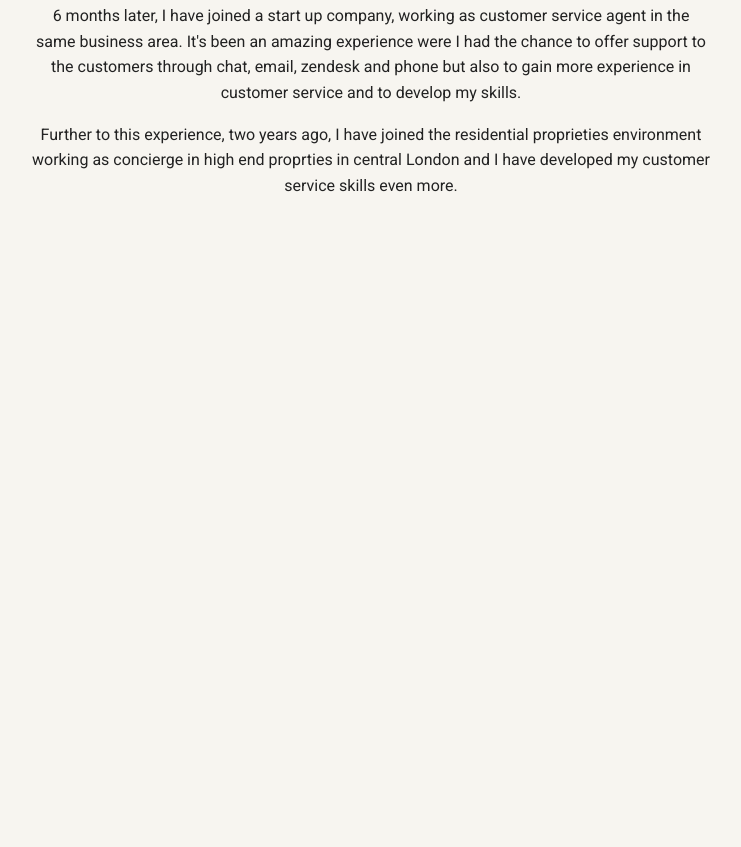
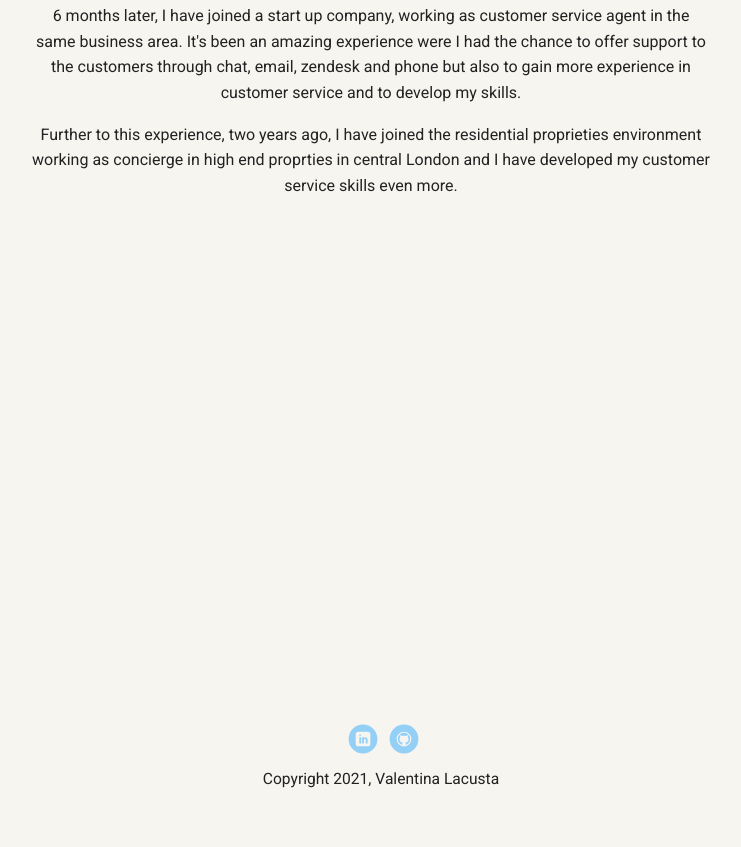
Before and after one commit to lac-oss/projct-1---personal-portfolio, a plain HTML site: page aboutme.html in a window 1280 px wide. Shown: the part 353-1200 px from the top of the page, without its empty margins (269-1010 px from the left). Before the commit the page ends 800 px from the top, so only its background shows below. Drawn offline with Linux system fonts and the light colour scheme; a web font is replaced by a local one.

Commit message:
Changes to footer

```diff
--- a/aboutme.html
+++ b/aboutme.html
@@ -27,5 +27,13 @@
         </div>
 
       </main>
+
+      <footer>
+        <ul>
+          <li> <a class="social linkedin" href="https://www.linkedin.com/in/valentina-lacusta-56650213a/" target = "_blank"> LinkedIn </a></li>
+          <li><a href="https://github.com/lac-oss" target = "_blank" class="social github">Github</a></li>
+        </ul>
+        <p class="copyright">Copyright 2021, Valentina Lacusta</p>
+      </footer>
 </body>
 </html>
--- a/styles.css
+++ b/styles.css
@@ -91,6 +91,7 @@ header .profile-image:hover {
   padding-top: 150px;
   padding-left: 300px;
   padding-right: 300px;
+  padding-bottom: 400px;
 
 }
 
@@ -129,7 +130,7 @@ ul.skills {
 footer {
   width: 100%;
   min-height: 30px;
-  padding: 20px 0 40px 20px;
+  padding: 70px 0 40px 20px;
 }
 
 footer .copyright {
```
Also changed, not shown: contact.html (+8 -0 lines), portfolio.html (+7 -1 lines).
